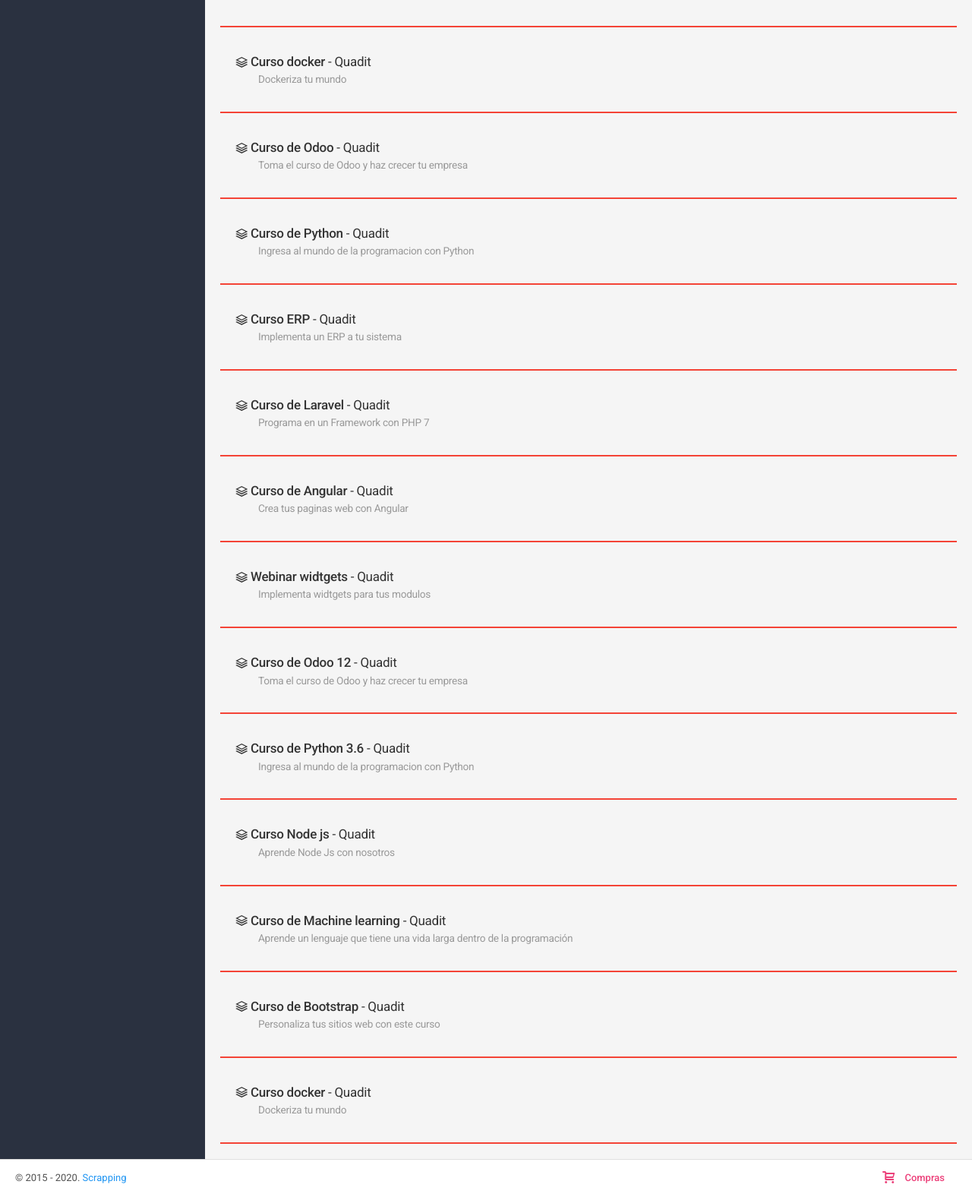
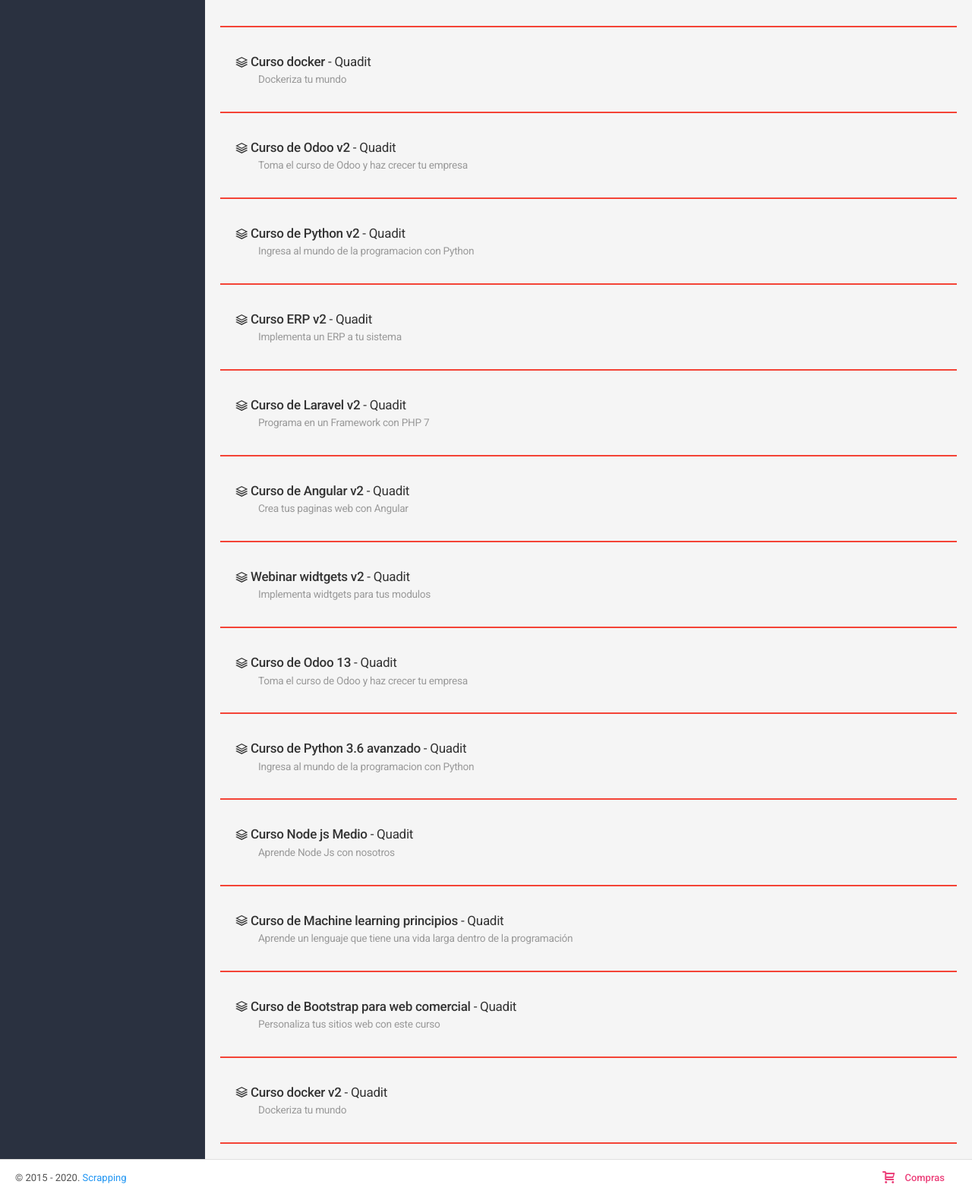
Before and after one commit to quadit-dev/quadripper, a Laravel app: page / in a window 1280 px wide. Shown: the part 1397-2973 px from the top of the page at 76% size. Run offline with Laravel 8, Linux system fonts and the light colour scheme.

Commit message:
Agregacion de cursos para scrapping

```diff
--- a/my_app/resources/views/content.blade.php
+++ b/my_app/resources/views/content.blade.php
@@ -176,7 +176,7 @@
 			<div class="page-header-content border-bottom-2 border-bottom-danger">
 				<div class="page-title">
 					<h5>
-						<i class="icon-stack2"></i> <span class="font-weight-semibold">Curso de Odoo</span> - Quadit
+						<i class="icon-stack2"></i> <span class="font-weight-semibold">Curso de Odoo v2</span> - Quadit
 						<small class="d-block text-muted">Toma el curso de Odoo y haz crecer tu empresa</small>
 					</h5>
 				</div>
@@ -185,7 +185,7 @@
 			<div class="page-header-content border-bottom-2 border-bottom-danger">
 				<div class="page-title">
 					<h5>
-						<i class="icon-stack2"></i> <span class="font-weight-semibold">Curso de Python</span> - Quadit
+						<i class="icon-stack2"></i> <span class="font-weight-semibold">Curso de Python v2</span> - Quadit
 						<small class="d-block text-muted">Ingresa al mundo de la programacion con Python</small>
 					</h5>
 				</div>
@@ -194,7 +194,7 @@
 			<div class="page-header-content border-bottom-2 border-bottom-danger">
 				<div class="page-title">
 					<h5>
-						<i class="icon-stack2"></i> <span class="font-weight-semibold">Curso ERP</span> - Quadit
+						<i class="icon-stack2"></i> <span class="font-weight-semibold">Curso ERP v2</span> - Quadit
 						<small class="d-block text-muted">Implementa un ERP a tu sistema</small>
 					</h5>
 				</div>
@@ -202,7 +202,7 @@
 			<div class="page-header-content border-bottom-2 border-bottom-danger">
 				<div class="page-title">
 					<h5>
-						<i class="icon-stack2"></i> <span class="font-weight-semibold">Curso de Laravel</span> - Quadit
+						<i class="icon-stack2"></i> <span class="font-weight-semibold">Curso de Laravel v2</span> - Quadit
 						<small class="d-block text-muted">Programa en un Framework con PHP 7</small>
 					</h5>
 				</div>
@@ -211,7 +211,7 @@
 			<div class="page-header-content border-bottom-2 border-bottom-danger">
 				<div class="page-title">
 					<h5>
-						<i class="icon-stack2"></i> <span class="font-weight-semibold">Curso de Angular</span> - Quadit
+						<i class="icon-stack2"></i> <span class="font-weight-semibold">Curso de Angular v2</span> - Quadit
 						<small class="d-block text-muted">Crea tus paginas web con Angular</small>
 					</h5>
 				</div>
@@ -220,7 +220,7 @@
 			<div class="page-header-content border-bottom-2 border-bottom-danger">
 				<div class="page-title">
 					<h5>
-						<i class="icon-stack2"></i> <span class="font-weight-semibold">Webinar widtgets</span> - Quadit
+						<i class="icon-stack2"></i> <span class="font-weight-semibold">Webinar widtgets v2</span> - Quadit
 						<small class="d-block text-muted">Implementa widtgets para tus modulos</small>
 					</h5>
 				</div>
@@ -229,7 +229,7 @@
 			<div class="page-header-content border-bottom-2 border-bottom-danger">
 				<div class="page-title">
 					<h5>
-						<i class="icon-stack2"></i> <span class="font-weight-semibold">Curso de Odoo 12</span> - Quadit
+						<i class="icon-stack2"></i> <span class="font-weight-semibold">Curso de Odoo 13</span> - Quadit
 						<small class="d-block text-muted">Toma el curso de Odoo y haz crecer tu empresa</small>
 					</h5>
 				</div>
@@ -238,7 +238,7 @@
 			<div class="page-header-content border-bottom-2 border-bottom-danger">
 				<div class="page-title">
 					<h5>
-						<i class="icon-stack2"></i> <span class="font-weight-semibold">Curso de Python 3.6</span> - Quadit
+						<i class="icon-stack2"></i> <span class="font-weight-semibold">Curso de Python 3.6 avanzado</span> - Quadit
 						<small class="d-block text-muted">Ingresa al mundo de la programacion con Python</small>
 					</h5>
 				</div>
@@ -247,7 +247,7 @@
 			<div class="page-header-content border-bottom-2 border-bottom-danger">
 				<div class="page-title">
 					<h5>
-						<i class="icon-stack2"></i> <span class="font-weight-semibold">Curso Node js</span> - Quadit
+						<i class="icon-stack2"></i> <span class="font-weight-semibold">Curso Node js Medio</span> - Quadit
 						<small class="d-block text-muted">Aprende Node Js con nosotros</small>
 					</h5>
 				</div>
@@ -255,7 +255,7 @@
 			<div class="page-header-content border-bottom-2 border-bottom-danger">
 				<div class="page-title">
 					<h5>
-						<i class="icon-stack2"></i> <span class="font-weight-semibold">Curso de Machine learning</span> - Quadit
+						<i class="icon-stack2"></i> <span class="font-weight-semibold">Curso de Machine learning principios</span> - Quadit
 						<small class="d-block text-muted">Aprende un lenguaje que tiene una vida larga dentro de la programación</small>
 					</h5>
 				</div>
@@ -264,7 +264,7 @@
 			<div class="page-header-content border-bottom-2 border-bottom-danger">
 				<div class="page-title">
 					<h5>
-						<i class="icon-stack2"></i> <span class="font-weight-semibold">Curso de Bootstrap</span> - Quadit
+						<i class="icon-stack2"></i> <span class="font-weight-semibold">Curso de Bootstrap para web comercial</span> - Quadit
 						<small class="d-block text-muted">Personaliza tus sitios web con este curso</small>
 					</h5>
 				</div>
@@ -273,7 +273,7 @@
 			<div class="page-header-content border-bottom-2 border-bottom-danger">
 				<div class="page-title">
 					<h5>
-						<i class="icon-stack2"></i> <span class="font-weight-semibold">Curso docker</span> - Quadit
+						<i class="icon-stack2"></i> <span class="font-weight-semibold">Curso docker v2</span> - Quadit
 						<small class="d-block text-muted">Dockeriza tu mundo</small>
 					</h5>
 				</div>
```
